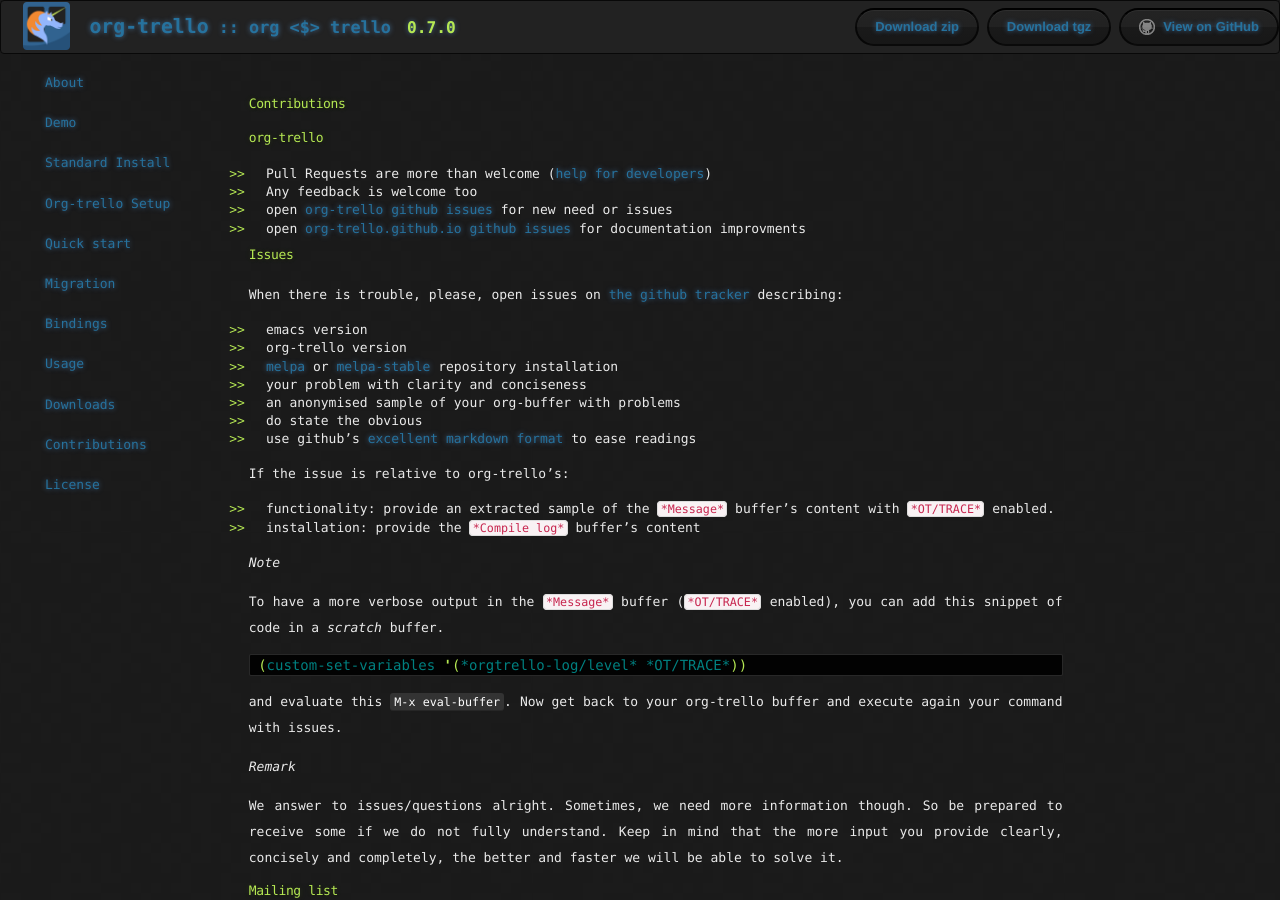
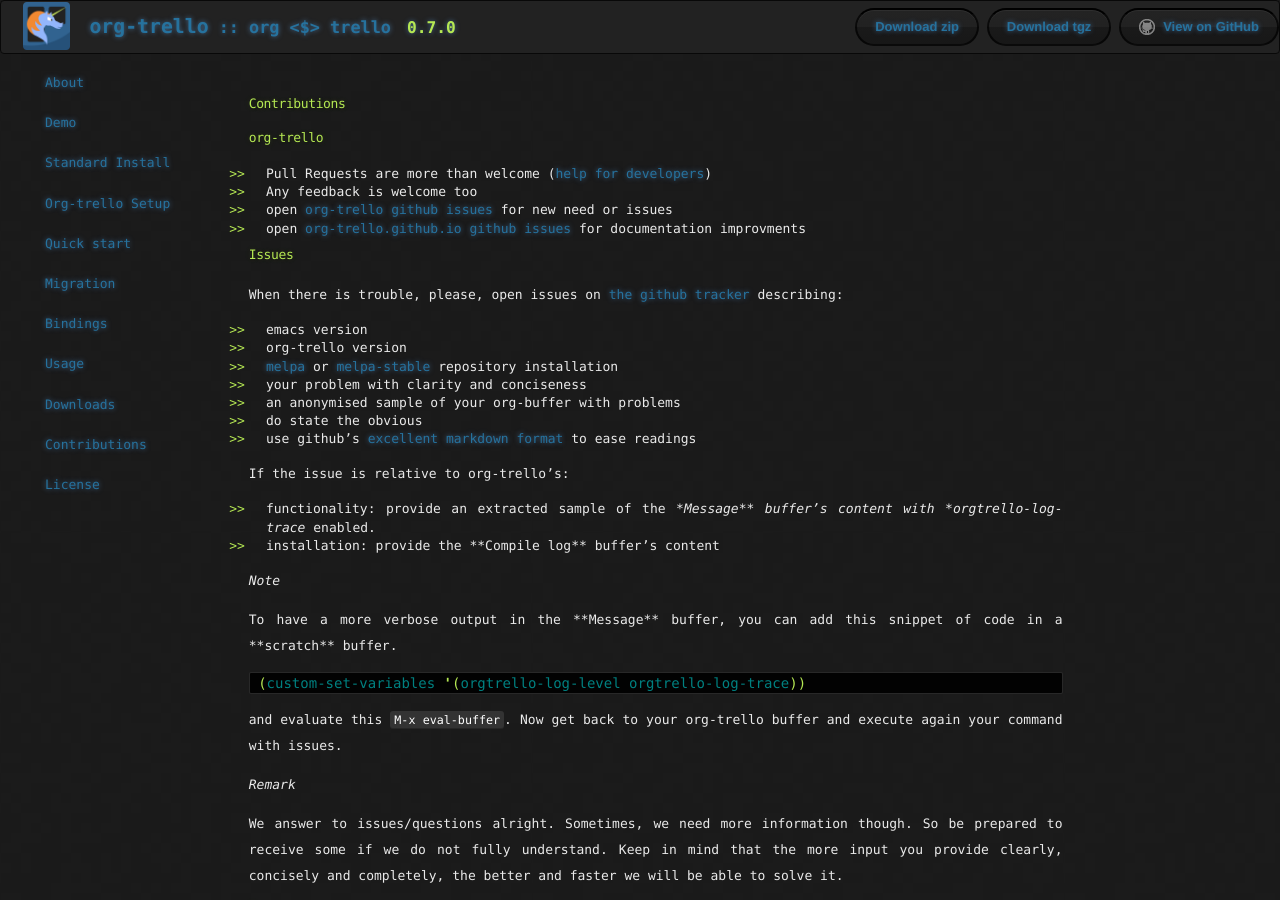
Before and after one commit to org-trello/org-trello.github.io, a Jekyll site: the page built from contributions.md, in a window 1280 px wide and 900 px high. Built offline with Jekyll 4.4.1, drawn with Linux system fonts in a browser that asks for light colours; nearby versions of some CDN libraries; library files that are not in the unit come from our copies; Markdown is read by kramdown in place of the engine named in the settings.

Commit message:
Fix various small formatting issues

````diff
--- a/contributions.md
+++ b/contributions.md
@@ -25,15 +25,15 @@ When there is trouble, please, open issues on [the github tracker](https://githu
 
 If the issue is relative to org-trello's:
 
-- functionality: provide an extracted sample of the `*Message*` buffer's content with `*OT/TRACE*` enabled.
-- installation: provide the `*Compile log*` buffer's content
+- functionality: provide an extracted sample of the *\*Message** buffer's content with *orgtrello-log-trace* enabled.
+- installation: provide the *\*Compile log** buffer's content
 
 *Note*
 
-To have a more verbose output in the `*Message*` buffer (`*OT/TRACE*` enabled), you can add this snippet of code in a *scratch* buffer.
+To have a more verbose output in the *\*Message** buffer, you can add this snippet of code in a *\*scratch** buffer.
 
 ```lisp
-(custom-set-variables '(*orgtrello-log/level* *OT/TRACE*))
+(custom-set-variables '(orgtrello-log-level orgtrello-log-trace))
 ```
 
 and evaluate this <kbd>M-x eval-buffer</kbd>.
````
Also changed, not shown: usage.md (+1 -1 lines).
